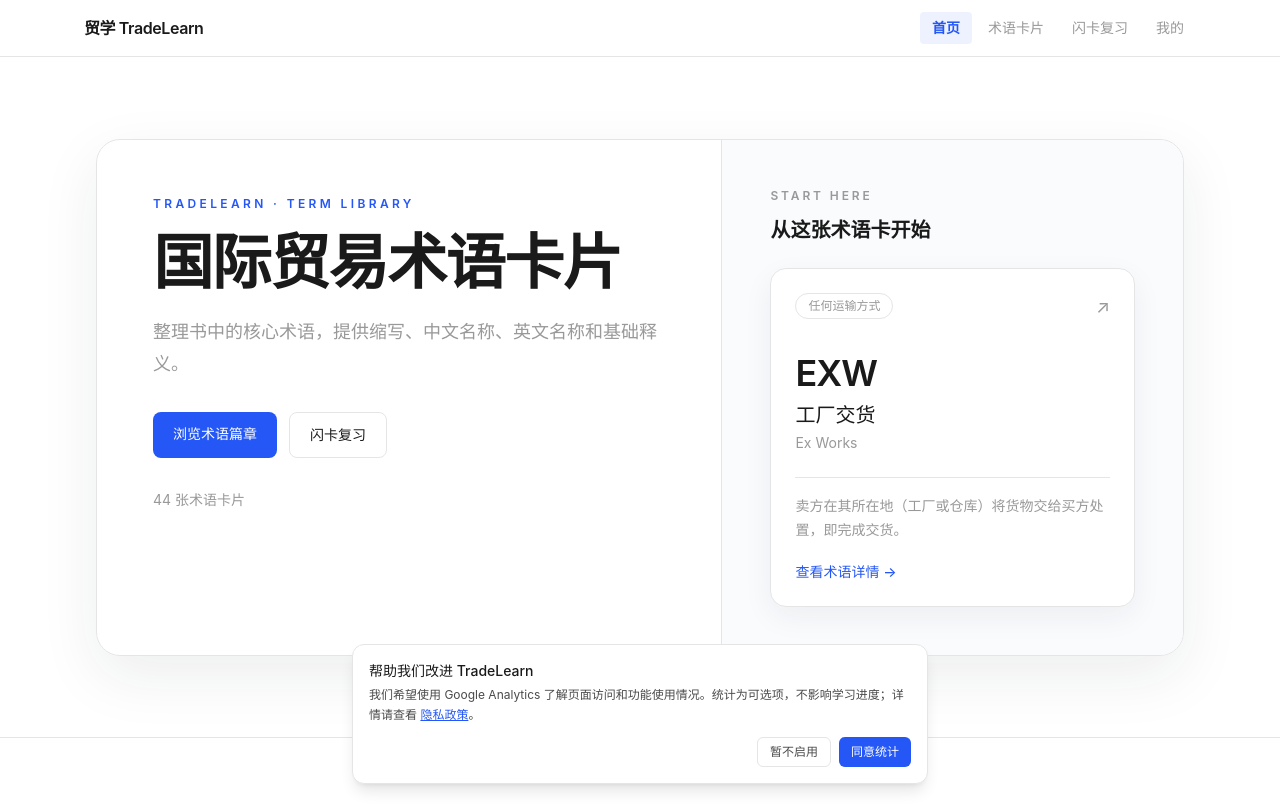
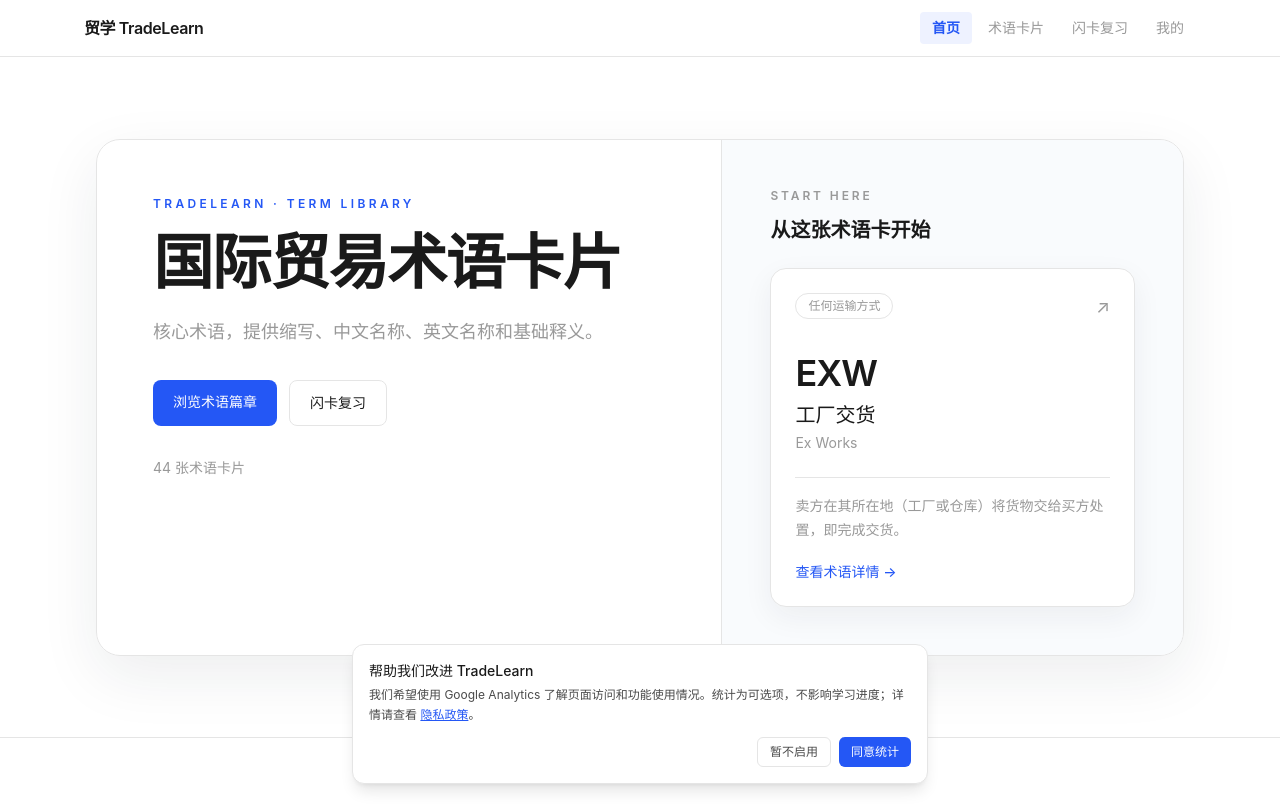
Before and after one commit to fjt926849-design/tradelearn, a Next.js app: page / in a window 1280 px wide. Built offline with nearby package versions, Linux system fonts and the light colour scheme; no server answers.

Commit message:
fix: simplify homepage and footer copy

```diff
--- a/app/page.tsx
+++ b/app/page.tsx
@@ -46,7 +46,7 @@ export default function HomePage() {
                   国际贸易术语卡片
                 </h1>
                 <p className="mt-6 max-w-xl text-base leading-8 sm:text-lg" style={{ color: "var(--color-text-muted)" }}>
-                  整理书中的核心术语，提供缩写、中文名称、英文名称和基础释义。
+                  核心术语，提供缩写、中文名称、英文名称和基础释义。
                 </p>
                 <div className="mt-8 flex flex-wrap gap-3">
                   <Link
--- a/components/layout/Footer.tsx
+++ b/components/layout/Footer.tsx
@@ -7,7 +7,7 @@ export default function Footer() {
       style={{ borderColor: "var(--color-border)" }}
     >
       <div className="flex flex-wrap items-center justify-center gap-x-3 gap-y-1 text-sm" style={{ color: "var(--color-text-muted)" }}>
-        <span>贸学 TradeLearn · 基于 Incoterms 2020</span>
+        <span>贸学 TradeLearn</span>
         <span aria-hidden="true">·</span>
         <Link href="/privacy" className="hover:underline" style={{ color: "var(--color-text-secondary)" }}>隐私政策</Link>
       </div>
```
